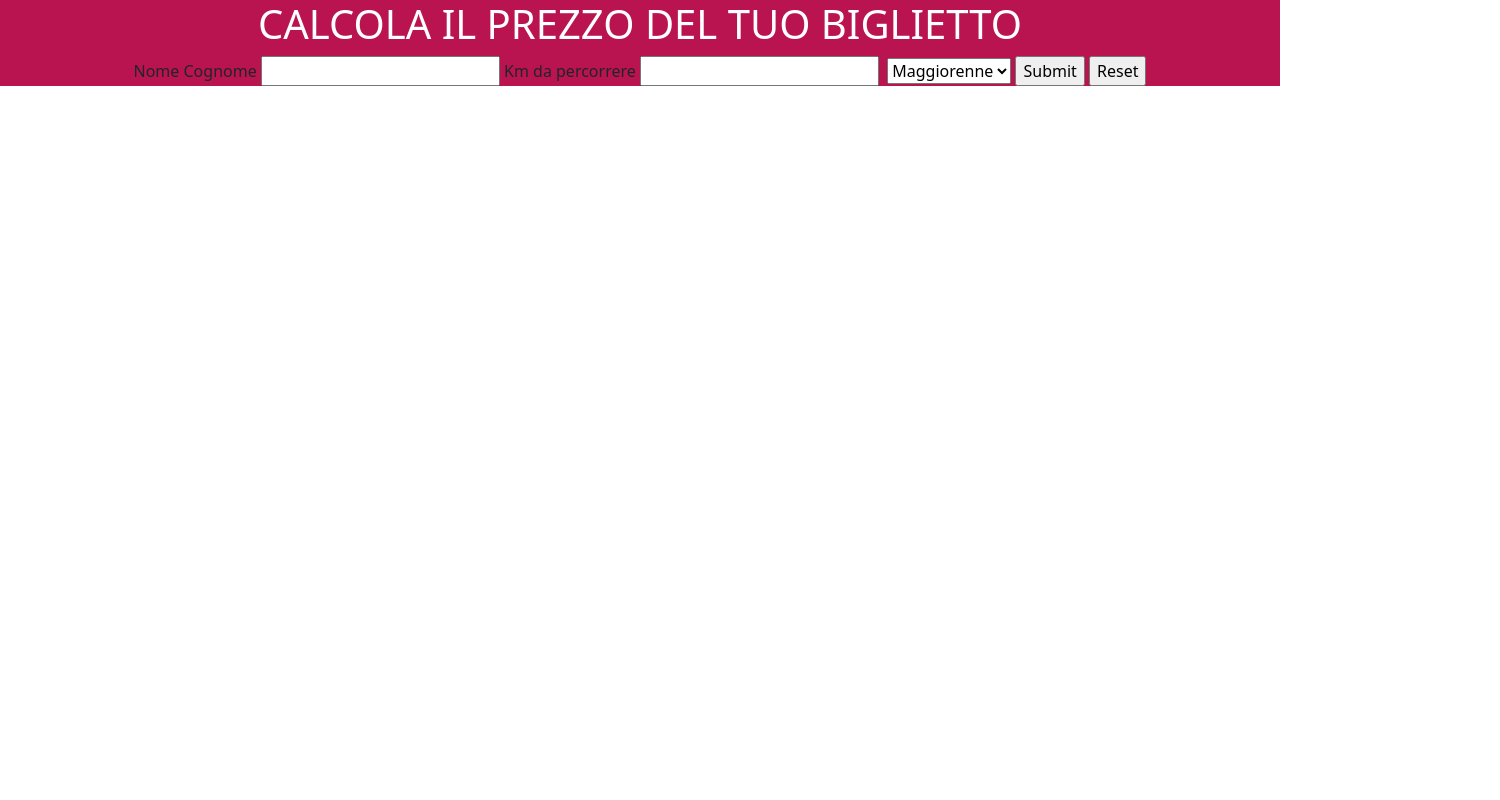
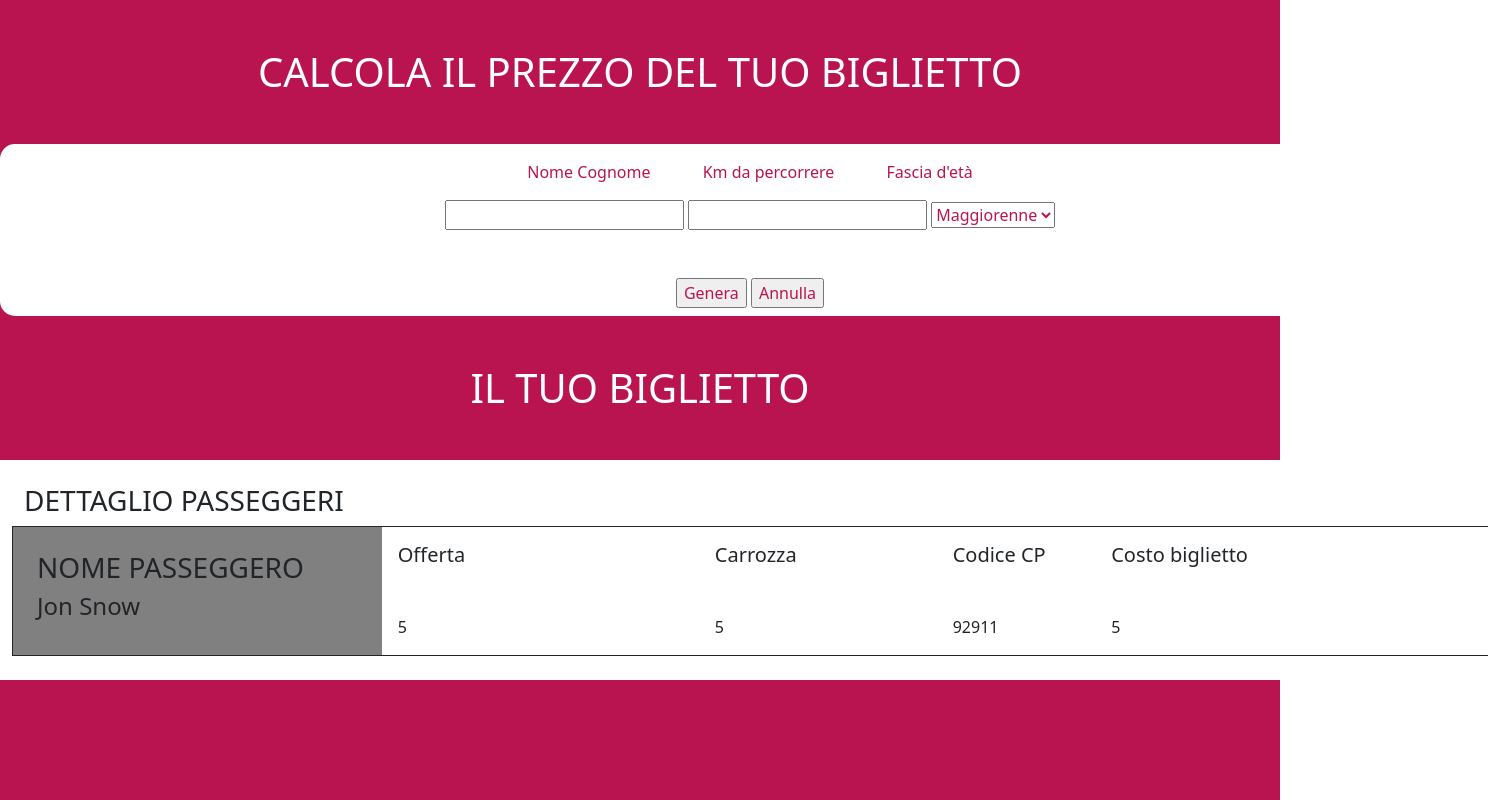
Before and after one commit to DZZT2004/js-biglietto-treno-form, a plain HTML site: page index.html in a window 1280 px wide. Shown: the top 800 px of the page, 1500 px wide, since content can reach past the window. Drawn offline with nearby package versions, Linux system fonts and the light colour scheme.

Commit message:
biglietto finito

```diff
--- a/index.html
+++ b/index.html
@@ -12,27 +12,45 @@
 </head>
 <body>
     <div class="contenitore">
-        <h1 class="text-white text-center">CALCOLA IL PREZZO DEL TUO BIGLIETTO</h1>
-        <div class="text-center">
+        <h1 class="text-white text-center pt-5 mb-5">CALCOLA IL PREZZO DEL TUO BIGLIETTO</h1>
+        <div class="box1 text-center">
             <form action="" class="text-center" onsubmit="return false" id="form">
-                <label for="nomeCognome">Nome Cognome</label>
+                <label for="nomeCognome" class="mt-3 mb-3">Nome Cognome</label>
+                <label for="km" class="mx-5">Km da percorrere</label>
+                <label for="età" class="">Fascia d'età</label><br>
                 <input type="text" id="nomeCognome" name="nomeCognome">
-                <label for="km">Km da percorrere</label>
                 <input type="text" id="km" name="km">
-                <label for="età"></label>
                 <select name="età" id="età">
                     <option value="maggiorenne">Maggiorenne</option>
                     <option value="minorenne">Minorenne</option>
                     <option value="over65">Over 65</option>
-                </select>
+                </select> <br>
 
-                <input type="submit" id="submit">
-                <input type="reset">
+                <input type="submit" id="submit" class="mt-5 mb-2" value="Genera">
+                <input type="reset" value="Annulla">
             </form>
         </div>
         <div>
 
         </div>
+
+        <h1 class="text-white text-center pt-5 mb-5">IL TUO BIGLIETTO</h1>
+        <div class="box2 p-4">
+            <h3>DETTAGLIO PASSEGGERI</h3>
+            <div class="row biglietto">
+                <div class="col-3 grigio p-4">
+                    <h3>NOME PASSEGGERO</h3>
+                    <h4>Jon Snow</h4>
+                </div>
+                <div class="col-8 row p-3">
+                    <div class="col-4"><h5 class="mb-5">Offerta</h5><span id="offerta"> 5</span></div>
+                    <div class="col-3"><h5 class="mb-5">Carrozza</h5><span>5</span></div>
+                    <div class="col-2"><h5 class="mb-5">Codice CP</h5><span>92911</span></div>
+                    <div class="col-3"><h5 class="mb-5">Costo biglietto</h5><span id="costo"> 5</span></div>
+                </div>
+            </div>
+        </div>
+
     </div>
 </body>
 </html>
--- a/script.js
+++ b/script.js
@@ -9,16 +9,23 @@ sub.addEventListener('click',
         if(eta.value == "minorenne"){
             prezzo_scontato = (prezzo_non_scontato/100) * 80;
             console.log("Il prezzo scontato è " + prezzo_scontato.toFixed(2) + " euro");
+            document.getElementById("offerta").innerHTML = 'Biglietto minorenni';
+            document.getElementById("costo").innerHTML = prezzo_scontato = ((prezzo_non_scontato/100) * 80).toFixed(2) + '€';
         }else if(eta.value == "over65"){
             prezzo_scontato = (prezzo_non_scontato/100) * 60;
             console.log("Il prezzo scontato è " + prezzo_scontato.toFixed(2) + " euro");
+            document.getElementById("offerta").innerHTML = 'Biglietto Over 65';
+            document.getElementById("costo").innerHTML = prezzo_scontato = ((prezzo_non_scontato/100) * 60).toFixed(2) + '€';
         }else if(eta.value == "maggiorenne"){
             console.log(prezzo_non_scontato + " euro");
+            document.getElementById("offerta").innerHTML = 'Biglietto maggiorenni';
+            document.getElementById("costo").innerHTML = prezzo_non_scontato.toFixed(2) + '€';
         }
         console.log("ciao");
         console.log(nomeCognome.value);
         console.log(km.value);
         console.log(eta.value);
+
         }
     )
 
--- a/style.css
+++ b/style.css
@@ -1,3 +1,30 @@
 .contenitore{
     background-color: #b91450;
+    height: 1920px;
 }
+
+form > *{
+    color: #b91450;
+}
+
+.box1{
+    background-color: white;
+    width: 1500px;
+    margin: auto;
+    border-radius: 15px;
+}
+
+.box2{
+    background-color: white;
+    width: 1500px;
+    margin: auto;
+}
+
+.biglietto{
+    border: 1px solid;
+    border-right: none;
+}
+
+.grigio{
+    background-color: #808080;
+}
```
